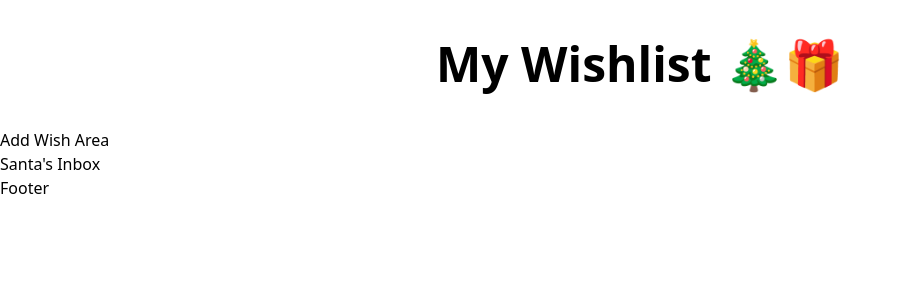
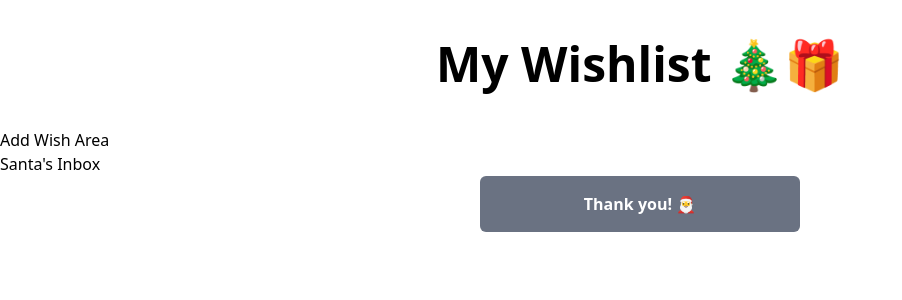
Before and after one commit to jutuli/React-Intro, a React (Vite) app in the folder Day5/: page / in a window 1280 px wide. Shown: the top 300 px of the page, without its empty margins (0-902 px from the left). Built offline with nearby package versions, Linux system fonts and the light colour scheme.

Commit message:
Enhance Footer component with new styling and thank you message

```diff
--- a/Day5/src/components/Footer.tsx
+++ b/Day5/src/components/Footer.tsx
@@ -1,5 +1,11 @@
 const Footer = () => {
-  return <footer>Footer</footer>;
+  return (
+    <footer className="flex items-center justify-center">
+      <p className="w-1/4 rounded-md bg-gray-500 py-4 text-center align-bottom font-bold text-white">
+        Thank you! 🎅
+      </p>
+    </footer>
+  );
 };
 
 export default Footer;
```
